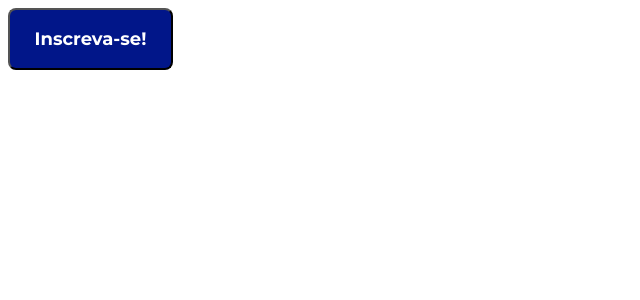
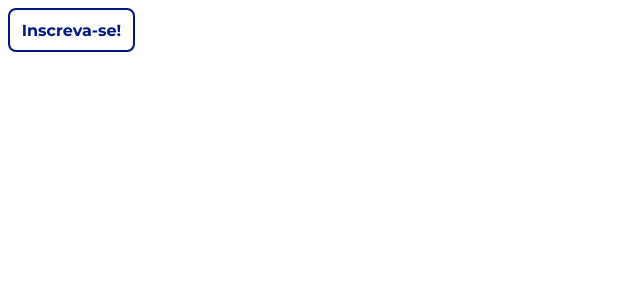
Before and after one commit to M1409/proposta-germinare, a React (Create React App) app: page / in a window 1280 px wide. Shown: the top 300 px of the page, without its empty margins (0-640 px from the left). Built offline with nearby package versions, Linux system fonts and the light colour scheme.

Commit message:
feat/germinare/conditional rendering according to variant

```diff
--- a/src/App.tsx
+++ b/src/App.tsx
@@ -5,8 +5,7 @@ import Button from './components/Button/Button';
 function App() {
   return (
     <div className="App">
-      <Button content='Inscreva-se!'/>
-
+      <Button content='Inscreva-se!' variant='outlined'/>
     </div>
   );
 }
--- a/src/components/Button/Button.tsx
+++ b/src/components/Button/Button.tsx
@@ -1,18 +1,24 @@
 import './style.scss'
 
 export type ButtonProps = {
-    content:string
+    content: string
+    variant: "filled" | "outlined"
 }
 
-export default function Button({content,...props}:ButtonProps){
-
-
-
+export default function Button({ content, variant, ...props }: ButtonProps) {
 
     return (
-        <button  {...props} className='button-filled'>
-            {content}
-        </button>
+        variant === 'filled' ?
+
+            <button  {...props} className='button-filled'>
+                {content}
+            </button>
+
+            :
+
+            <button  {...props} className='button-outlined'>
+                {content}
+            </button>
     )
 
 }
```
